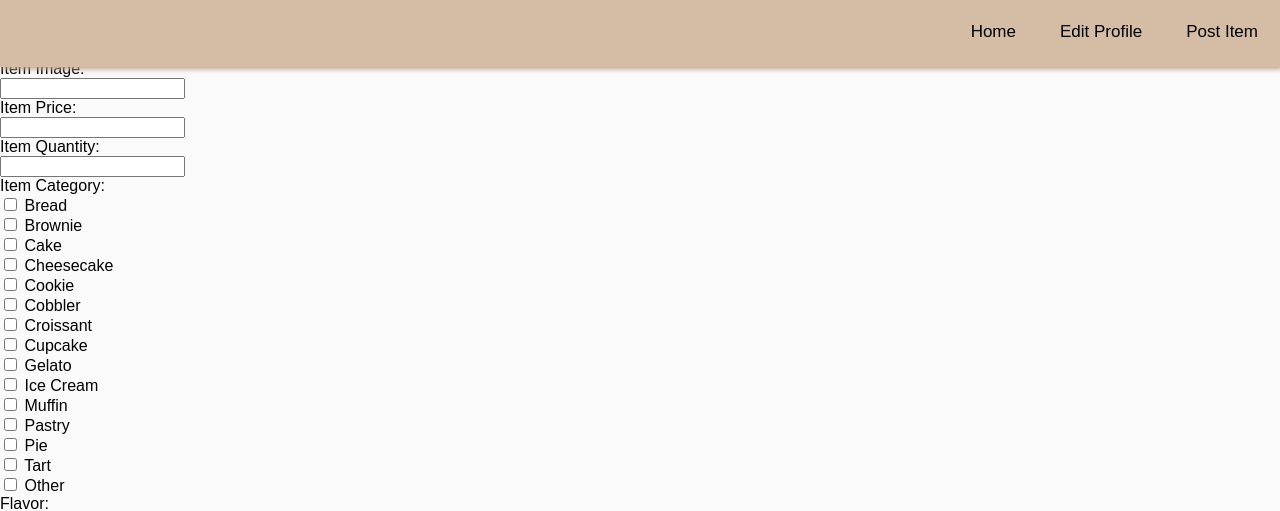
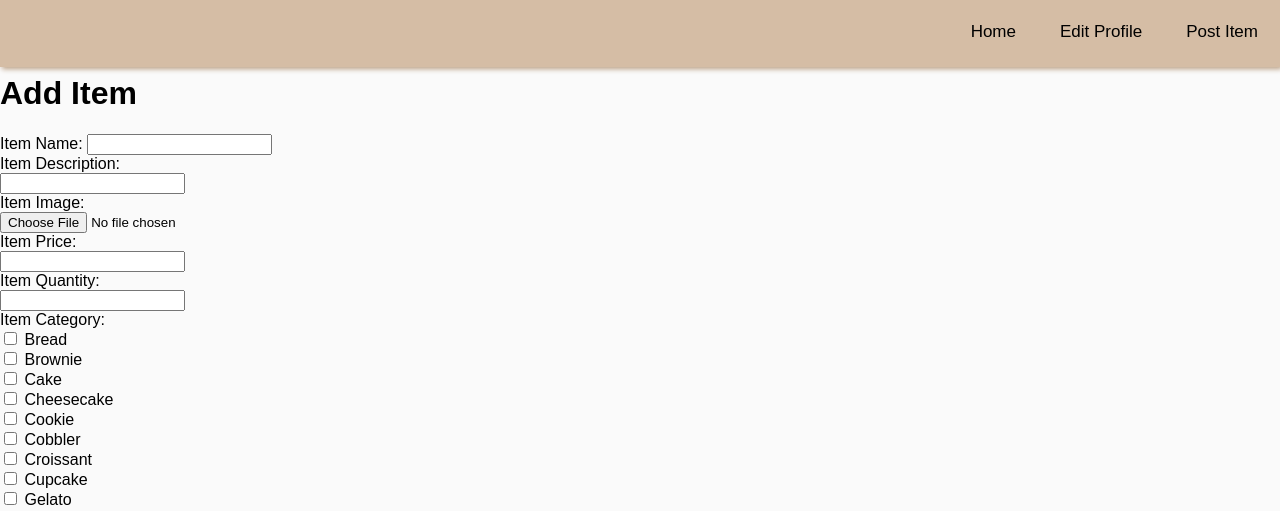
Before and after one commit to tztian/bakemates, a Flask app: page /additem in a window 1280 px wide. Shown: the top 511 px of the page. Run offline with Flask 3, Linux system fonts and the light colour scheme.

Commit message:
fixed add item form to accept an image

```diff
--- a/templates/additem.html
+++ b/templates/additem.html
@@ -17,6 +17,9 @@
 
     <!-- form to add item to the database -->
     <div id="add-item-form">
+        <br><br><br>
+        <h1>Add Item</h1>
+
         <form action="/additem" method="post">
             <label for="item-name">Item Name:</label>
             <input type="text" id="item-name" name="item_name" required>
@@ -25,7 +28,7 @@
             <input type="text" id="item-description" name="item_description" required>
             <br>
             <label for="item-image">Item Image:</label><br>
-            <input type="text" id="item-image" name="item_image" required>
+            <input type="file" id="item-image" name="item_image" accept="image/png, image/jpeg" required>
             <br>
             <label for="item-price">Item Price:</label><br>
             <input type="number" id="item-price" name="item_price" required>
--- a/templates/bakerhome.html
+++ b/templates/bakerhome.html
@@ -16,7 +16,9 @@
         <!-- Add more links/buttons as needed -->
     </div>
 
-  <!--  <h1>Welcome, {{ bakery_name }}!</h1> -->
+    <!-- once databases are set up, add bakery name to welcome message -->
+    <br><br><br>
+    <h1>Welcome!</h1>
 
     <h2>Current Listings</h2>
     <!-- Listings Section -->
```
